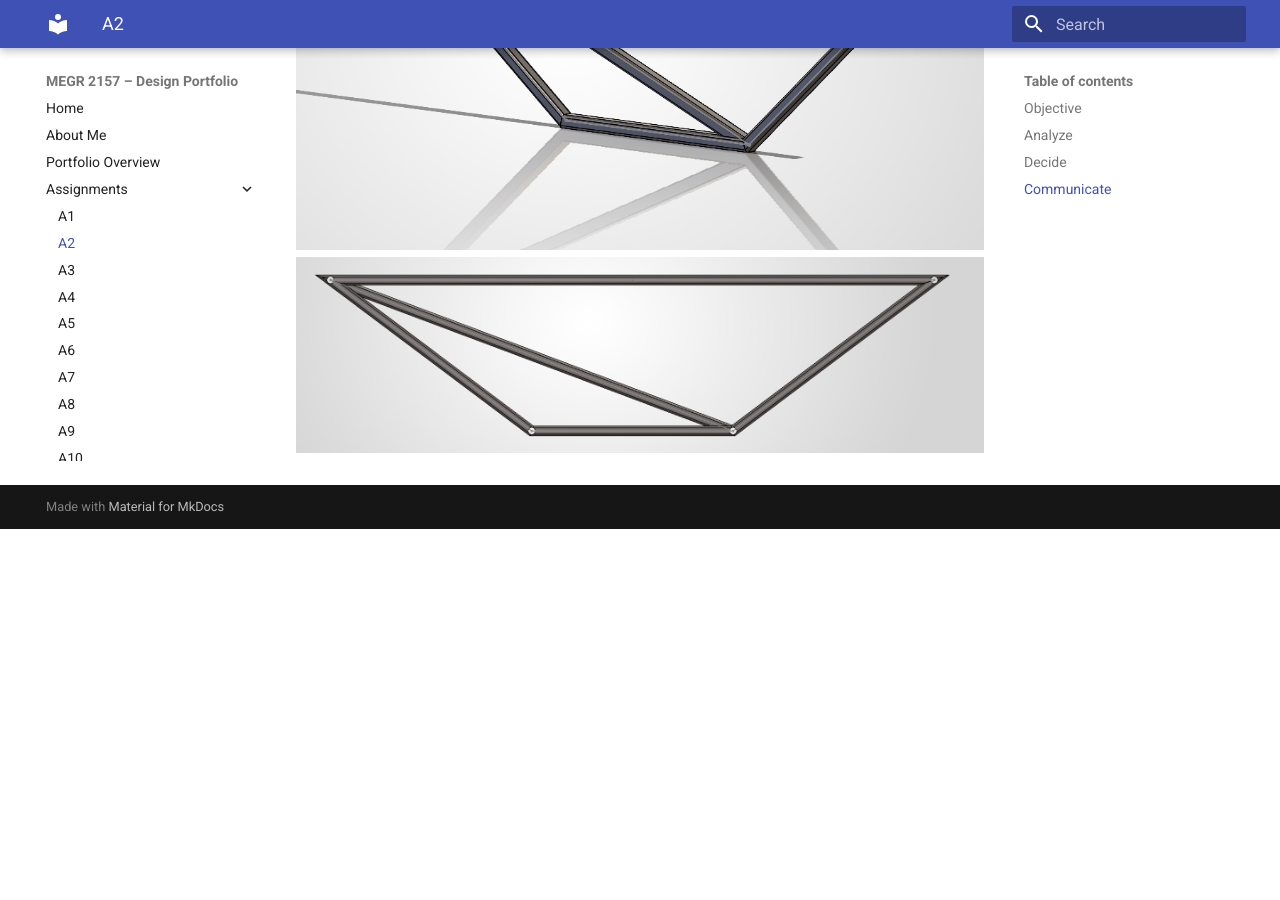
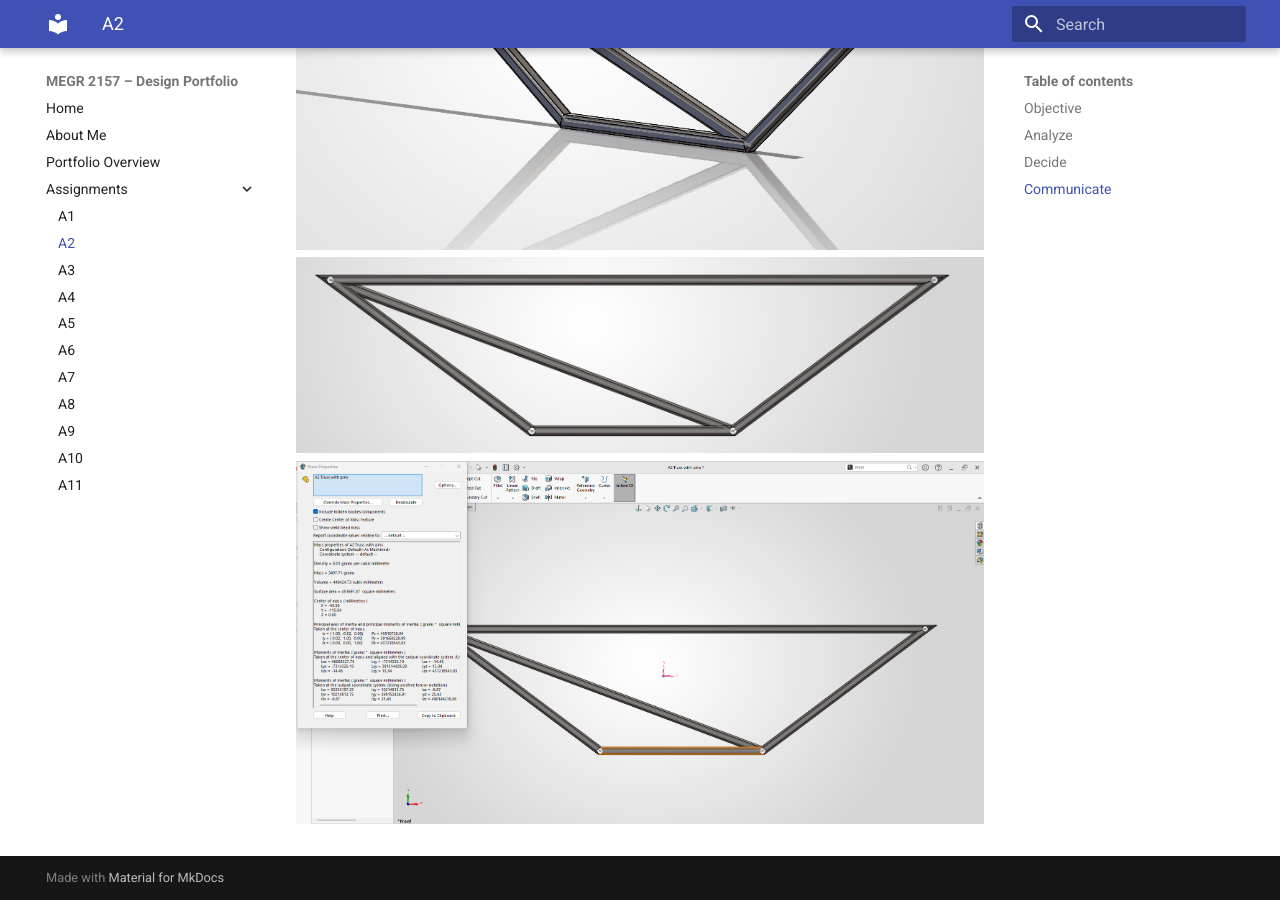
Before and after one commit to SaeedMalik7/megr2157-portfolio, an MkDocs documentation site: the page built from docs/assignments/A02/index.md, in a window 1280 px wide and 900 px high, scrolled down 2984 px. Built offline with MkDocs 1.6.1 and Material for MkDocs 9.7.7, drawn with Linux system fonts in a browser that asks for light colours; before the commit the page ends 3513 px from its top, so only the background shows below that.

Commit message:
Update index.md

```diff
--- a/docs/assignments/A02/index.md
+++ b/docs/assignments/A02/index.md
@@ -30,3 +30,4 @@ _Which geometry did you select, and why? This is your first open design choice i
 <img src="./A2PIC4.png" alt="Truss Layout" width="800">
 <img src="./A2PIC5.png" alt="Truss Layout" width="800">
 <img src="./A2PIC6.png" alt="Truss Layout" width="800">
+<img src="./A2PIC7.png" alt="Truss Layout" width="800">
```
